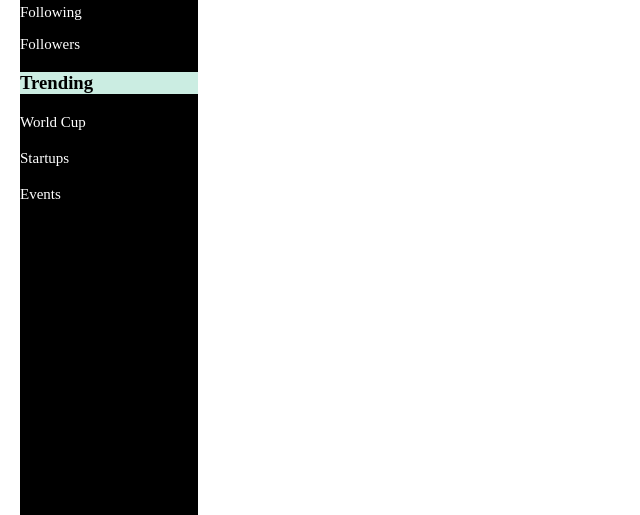
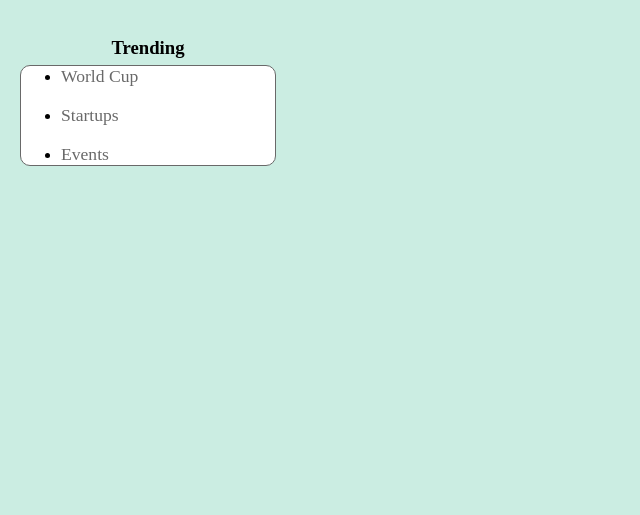
Before and after one commit to abid1208/ConFools, a PHP site: page / in a window 1280 px wide. Shown: the part 285-800 px from the top of the page, without its empty margins (0-640 px from the left). Run offline with PHP 8.4, Linux system fonts and the light colour scheme; some libraries are stand-ins or nearby versions.

Commit message:
header and sidebar

```diff
--- a/include/css/main.css
+++ b/include/css/main.css
@@ -6,10 +6,10 @@
 }
 
 body {
-	background: #FFFFFF;
+	background: #CBEDE2;
 }
 
-ul {
+header ul {
 	list-style-type: none;
 	margin: 0;
 	padding-left: 0;
@@ -36,11 +36,8 @@ a {
 	}
 
 h1, h2, p, a, span{
-	color: #fff;
+	color: #696969;
 }
-	.scnd-font-color {
-		color: #9099b7;
-	}
 
 
 .horizontal-list {
@@ -59,7 +56,7 @@ button {
 	font-size: 16px;
 	font-weight: 700;
 	text-align: center;
-	margin: 0 auto;
+	margin: 1% auto;
 	border-radius: 5px;
 	-webkit-transition: background .3s;
 	transition: background .3s;
@@ -73,7 +70,7 @@ button {
 	header {
 		height: 40px;
                 width: 100%;
-                background-color: #0EBFE9;
+                background-color: #FFFFFF;
                 top: 0;
                 left:0;
                 position: fixed;
@@ -97,8 +94,52 @@ button {
 
                     .left-sidebar
                     {
-                        position:absolute;
-                        left:20px; top:60px; bottom: 0;
-                        width: 178px;
-                        background-color: black;
+                        position:fixed;
+                        left:20px; top:60px;
+                        width: 20%;
+                        height:70%;
+                        background-color: #CBEDE2;
                     }
+
+                    .profile-left
+                    {
+                        border-radius: 10px;
+                        border: #696969 thin solid;
+                        height: 40%;
+                        background-color: #FFFFFF;
+                        background-image: url("../images/basic/profileback.jpeg");
+
+                    }
+
+                    .paracenter
+                    {
+
+                        display: inline-block;
+                        display: -moz-inline-box;
+                        width: 32%;
+                        text-align: center;
+                    }
+
+                    #trending
+                    {
+
+                        text-align: center;
+                        background-color: #CBEDE2;
+                        margin-top: 15%;
+                    }
+
+                    #trending ul
+                    {
+
+                        margin-top: -5%;
+                       border:#696969 thin solid;
+                        border-radius:10px;
+                        text-align: left;
+                        background-color: #FFFFFF;
+                    }
+
+
+               #trending ul a
+               {
+                   font-size: 1.1em;
+               }
```
Also changed, not shown: include/images/basic/profile.png, include/images/basic/profileback.jpg (added).
